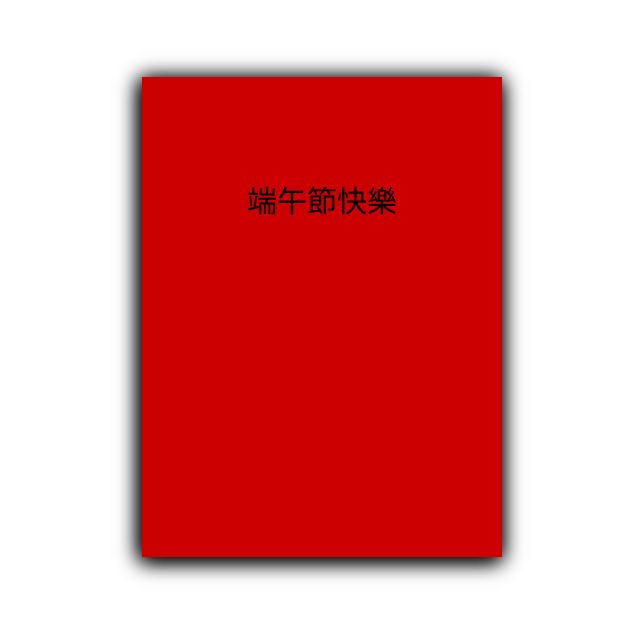
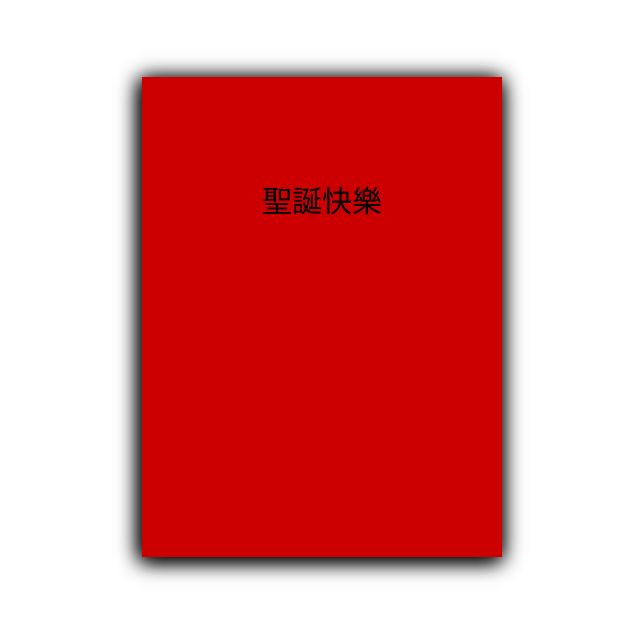
Before and after one commit to drunkwcodes/drunkwcodes.github.io, a plain HTML site: page index.html in a window 1280 px wide. Shown: the part 115-734 px from the top of the page, without its empty margins (306-946 px from the left). Drawn offline with nearby package versions, Linux system fonts and the light colour scheme.

Commit message:
Update index.html

```diff
--- a/index.html
+++ b/index.html
@@ -7,7 +7,7 @@
   <title></title>
 </head>
 <body>
-  <div class="card" id="c1"><div class="title">端午節快樂</div></div>
-  <div class="card" id="c2"><div class="title">粽情粽義<br />天天包粽</div></div>
+  <div class="card" id="c1"><div class="title">聖誕快樂</div></div>
+  <div class="card" id="c2"><div class="title">Merry Xmas<br />and Happy New Year</div></div>
 </body>
 </html>
```
